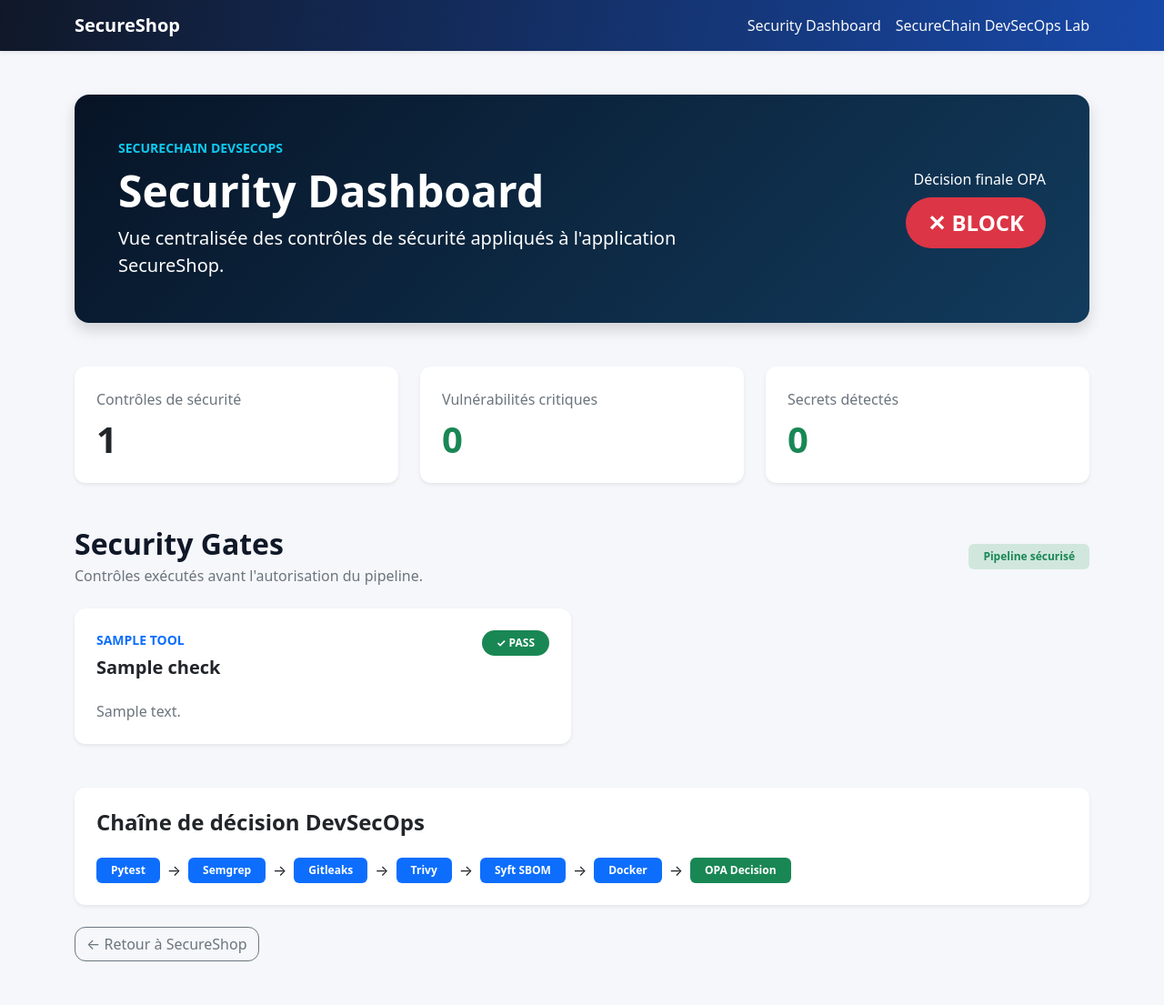
After one commit to saiedaya500-cmd/securechain-devsecops, a FastAPI app: template app/templates/security_dashboard.html in a window 1280 px wide. The commit adds this page. Shown: the whole page at 91% size. Run offline with FastAPI, Linux system fonts and the light colour scheme; the template is opened without the code that fills it: most values are stand-ins (such as "Sample title", 1, 10 or a date in 2020).

Commit message:
feat: add security dashboard

```diff
--- a/app/main.py
+++ b/app/main.py
@@ -64,7 +64,55 @@ def health() -> dict[str, str]:
         "status": "ok",
         "service": "secureshop",
     }
+@app.get("/security-dashboard", response_class=HTMLResponse)
+def security_dashboard(request: Request):
+    security_checks = [
+        {
+            "name": "Application Tests",
+            "tool": "Pytest",
+            "status": "PASS",
+            "description": "Les tests fonctionnels de l'application ont réussi.",
+        },
+        {
+            "name": "Static Code Analysis",
+            "tool": "Semgrep",
+            "status": "PASS",
+            "description": "Aucune erreur de sécurité bloquante détectée.",
+        },
+        {
+            "name": "Secret Detection",
+            "tool": "Gitleaks",
+            "status": "PASS",
+            "description": "Aucun secret exposé dans le dépôt.",
+        },
+        {
+            "name": "Vulnerability Scan",
+            "tool": "Trivy",
+            "status": "PASS",
+            "description": "Aucune vulnérabilité HIGH ou CRITICAL détectée.",
+        },
+        {
+            "name": "Software Bill of Materials",
+            "tool": "Syft",
+            "status": "PASS",
+            "description": "Le SBOM CycloneDX a été généré.",
+        },
+        {
+            "name": "Container Runtime User",
+            "tool": "Docker",
+            "status": "PASS",
+            "description": "Le conteneur fonctionne avec un utilisateur non-root.",
+        },
+    ]
 
+    return templates.TemplateResponse(
+        request=request,
+        name="security_dashboard.html",
+        context={
+            "checks": security_checks,
+            "decision": "ALLOW",
+        },
+    )
 
 @app.get("/", response_class=HTMLResponse)
 def product_list(
--- a/app/templates/base.html
+++ b/app/templates/base.html
@@ -15,7 +15,18 @@
     <nav class="navbar navbar-dark shadow-sm">
       <div class="container">
         <a class="navbar-brand fw-bold" href="/">SecureShop</a>
-        <span class="navbar-text text-light">SecureChain DevSecOps Lab</span>
+        <div class="d-flex align-items-center gap-3">
+  <a
+    class="nav-link text-light"
+    href="/security-dashboard"
+  >
+    Security Dashboard
+  </a>
+
+  <span class="navbar-text text-light">
+    SecureChain DevSecOps Lab
+  </span>
+</div>
       </div>
     </nav>
     <main class="container py-5">{% block content %}{% endblock %}</main>
--- /dev/null
+++ b/app/templates/security_dashboard.html
@@ -0,0 +1,163 @@
+{% extends "base.html" %}
+
+{% block title %}Security Dashboard | SecureShop{% endblock %}
+
+{% block content %}
+<section class="mb-5">
+  <div
+    class="p-4 p-md-5 rounded-4 text-white shadow"
+    style="background: linear-gradient(135deg, #071426, #123b5d);"
+  >
+    <div class="row align-items-center">
+      <div class="col-lg-8">
+        <p class="text-uppercase small fw-bold text-info mb-2">
+          SecureChain DevSecOps
+        </p>
+
+        <h1 class="display-5 fw-bold">
+          Security Dashboard
+        </h1>
+
+        <p class="lead mb-0">
+          Vue centralisée des contrôles de sécurité appliqués
+          à l'application SecureShop.
+        </p>
+      </div>
+
+      <div class="col-lg-4 text-lg-end mt-4 mt-lg-0">
+        <p class="mb-2">Décision finale OPA</p>
+
+        {% if decision == "ALLOW" %}
+          <span class="badge rounded-pill bg-success fs-4 px-4 py-3">
+            ✓ ALLOW
+          </span>
+        {% else %}
+          <span class="badge rounded-pill bg-danger fs-4 px-4 py-3">
+            ✕ BLOCK
+          </span>
+        {% endif %}
+      </div>
+    </div>
+  </div>
+</section>
+
+<section class="mb-4">
+  <div class="row g-4">
+    <div class="col-md-4">
+      <div class="card border-0 shadow-sm h-100">
+        <div class="card-body p-4">
+          <p class="text-secondary mb-2">Contrôles de sécurité</p>
+          <p class="display-6 fw-bold mb-0">{{ checks | length }}</p>
+        </div>
+      </div>
+    </div>
+
+    <div class="col-md-4">
+      <div class="card border-0 shadow-sm h-100">
+        <div class="card-body p-4">
+          <p class="text-secondary mb-2">Vulnérabilités critiques</p>
+          <p class="display-6 fw-bold text-success mb-0">0</p>
+        </div>
+      </div>
+    </div>
+
+    <div class="col-md-4">
+      <div class="card border-0 shadow-sm h-100">
+        <div class="card-body p-4">
+          <p class="text-secondary mb-2">Secrets détectés</p>
+          <p class="display-6 fw-bold text-success mb-0">0</p>
+        </div>
+      </div>
+    </div>
+  </div>
+</section>
+
+<section class="mt-5">
+  <div class="d-flex justify-content-between align-items-center mb-4">
+    <div>
+      <h2 class="fw-bold mb-1">Security Gates</h2>
+      <p class="text-secondary mb-0">
+        Contrôles exécutés avant l'autorisation du pipeline.
+      </p>
+    </div>
+
+    <span class="badge bg-success-subtle text-success px-3 py-2">
+      Pipeline sécurisé
+    </span>
+  </div>
+
+  <div class="row g-4">
+    {% for check in checks %}
+      <div class="col-md-6">
+        <article class="card border-0 shadow-sm h-100">
+          <div class="card-body p-4">
+            <div
+              class="d-flex justify-content-between align-items-start gap-3"
+            >
+              <div>
+                <p class="text-uppercase small fw-bold text-primary mb-2">
+                  {{ check.tool }}
+                </p>
+
+                <h3 class="h5 fw-bold">
+                  {{ check.name }}
+                </h3>
+              </div>
+
+              {% if check.status == "PASS" %}
+                <span class="badge rounded-pill bg-success px-3 py-2">
+                  ✓ PASS
+                </span>
+              {% else %}
+                <span class="badge rounded-pill bg-danger px-3 py-2">
+                  ✕ FAIL
+                </span>
+              {% endif %}
+            </div>
+
+            <p class="text-secondary mb-0 mt-3">
+              {{ check.description }}
+            </p>
+          </div>
+        </article>
+      </div>
+    {% endfor %}
+  </div>
+</section>
+
+<section class="mt-5">
+  <div class="card border-0 shadow-sm">
+    <div class="card-body p-4">
+      <h2 class="h4 fw-bold mb-4">Chaîne de décision DevSecOps</h2>
+
+      <div class="d-flex flex-wrap align-items-center gap-2">
+        <span class="badge bg-primary px-3 py-2">Pytest</span>
+        <span>→</span>
+
+        <span class="badge bg-primary px-3 py-2">Semgrep</span>
+        <span>→</span>
+
+        <span class="badge bg-primary px-3 py-2">Gitleaks</span>
+        <span>→</span>
+
+        <span class="badge bg-primary px-3 py-2">Trivy</span>
+        <span>→</span>
+
+        <span class="badge bg-primary px-3 py-2">Syft SBOM</span>
+        <span>→</span>
+
+        <span class="badge bg-primary px-3 py-2">Docker</span>
+        <span>→</span>
+
+        <span class="badge bg-success px-3 py-2">OPA Decision</span>
+      </div>
+    </div>
+  </div>
+</section>
+
+<div class="mt-4">
+  <a class="btn btn-outline-secondary" href="/">
+    ← Retour à SecureShop
+  </a>
+</div>
+{% endblock %}
```
